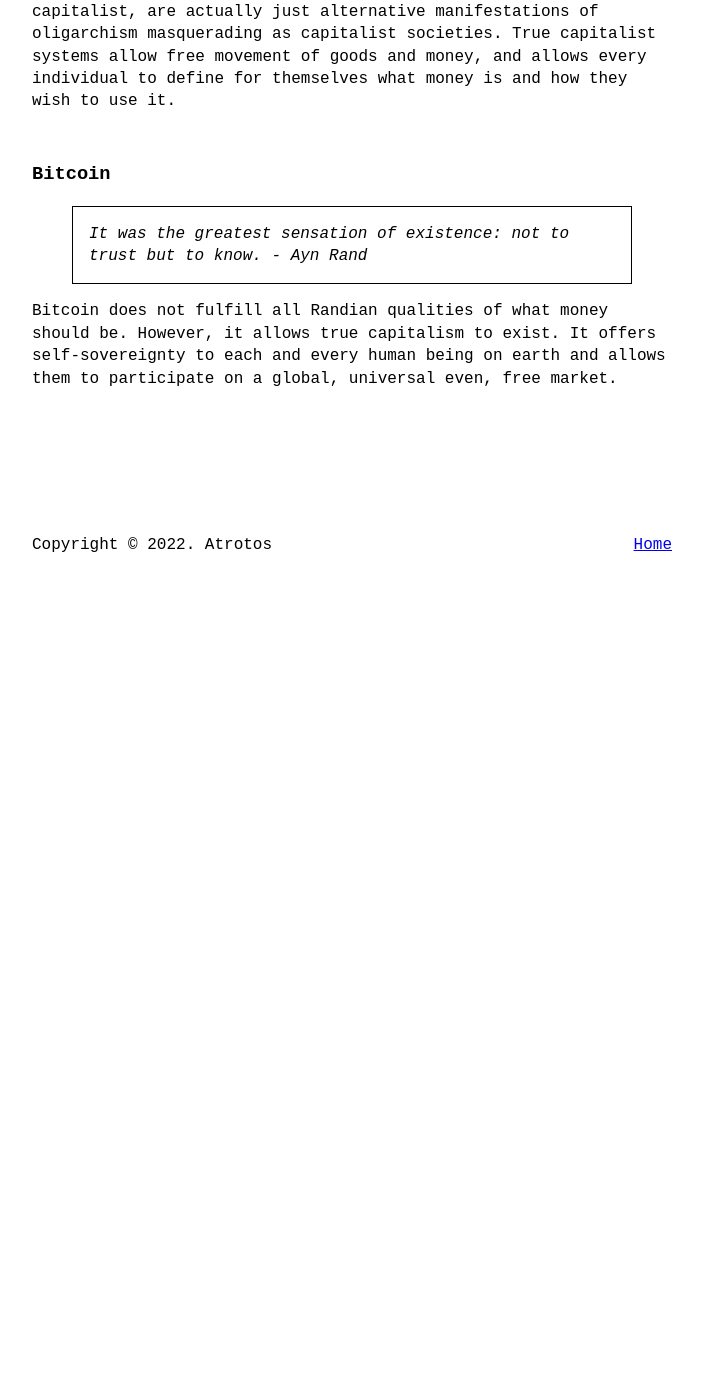
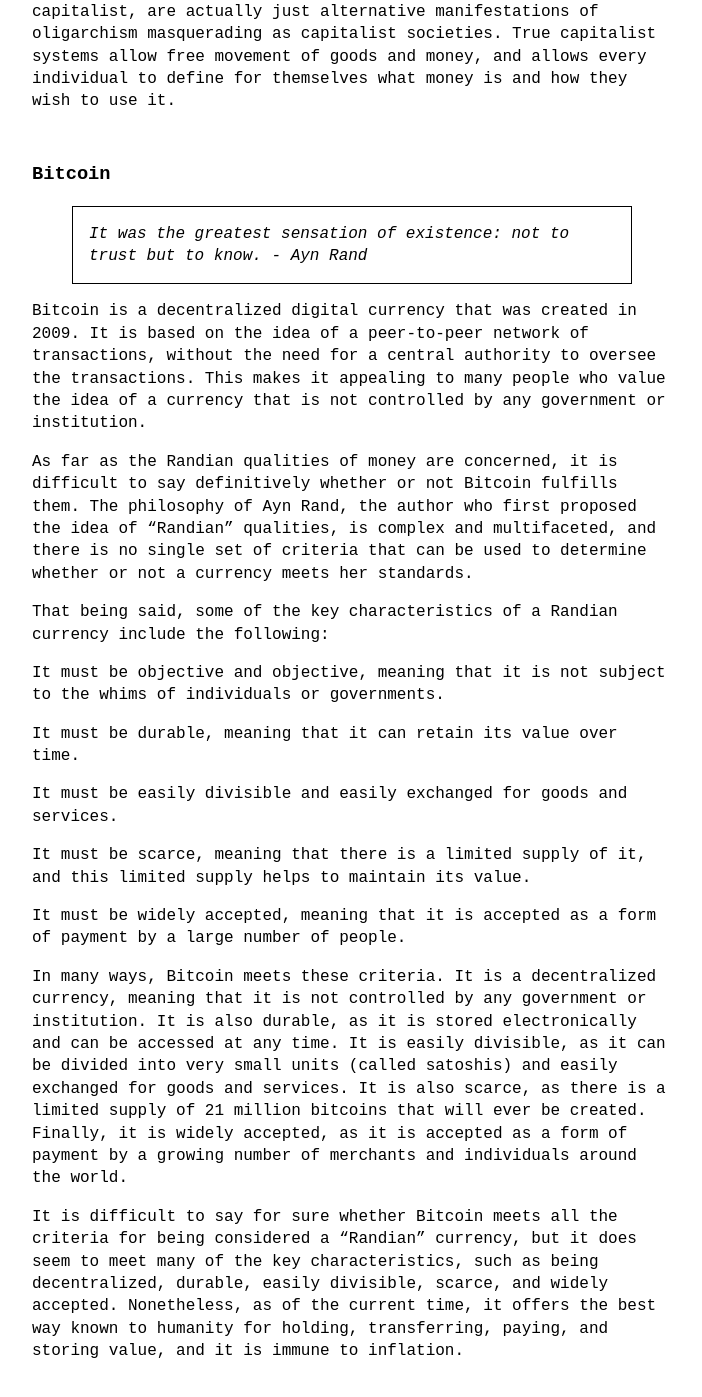
Before and after one commit to 0xAtrotos/0xatrotos.github.io, a Jekyll site: the page built from about.md, in a window 1280 px wide and 1400 px high, scrolled down 2491 px. Shown: the top 1397 px of the window, without its empty margins (288-990 px from the left). Built offline with Jekyll 4.4.1, drawn with Linux system fonts in a browser that asks for light colours; before the commit the page ends 3089 px from its top, so only the background shows below that.

Commit message:
About update

```diff
--- a/about.md
+++ b/about.md
@@ -38,4 +38,22 @@ Today we do not have an ideal capitalist system by any means. All systems around
 ### Bitcoin
 > It was the greatest sensation of existence: not to trust but to know. - Ayn Rand
 
-Bitcoin does not fulfill all Randian qualities of what money should be. However, it allows true capitalism to exist. It offers self-sovereignty to each and every human being on earth and allows them to participate on a global, universal even, free market.
+Bitcoin is a decentralized digital currency that was created in 2009. It is based on the idea of a peer-to-peer network of transactions, without the need for a central authority to oversee the transactions. This makes it appealing to many people who value the idea of a currency that is not controlled by any government or institution.
+
+As far as the Randian qualities of money are concerned, it is difficult to say definitively whether or not Bitcoin fulfills them. The philosophy of Ayn Rand, the author who first proposed the idea of "Randian" qualities, is complex and multifaceted, and there is no single set of criteria that can be used to determine whether or not a currency meets her standards.
+
+That being said, some of the key characteristics of a Randian currency include the following:
+
+It must be objective and objective, meaning that it is not subject to the whims of individuals or governments.
+
+It must be durable, meaning that it can retain its value over time.
+
+It must be easily divisible and easily exchanged for goods and services.
+
+It must be scarce, meaning that there is a limited supply of it, and this limited supply helps to maintain its value.
+
+It must be widely accepted, meaning that it is accepted as a form of payment by a large number of people.
+
+In many ways, Bitcoin meets these criteria. It is a decentralized currency, meaning that it is not controlled by any government or institution. It is also durable, as it is stored electronically and can be accessed at any time. It is easily divisible, as it can be divided into very small units (called satoshis) and easily exchanged for goods and services. It is also scarce, as there is a limited supply of 21 million bitcoins that will ever be created. Finally, it is widely accepted, as it is accepted as a form of payment by a growing number of merchants and individuals around the world.
+
+It is difficult to say for sure whether Bitcoin meets all the criteria for being considered a "Randian" currency, but it does seem to meet many of the key characteristics, such as being decentralized, durable, easily divisible, scarce, and widely accepted. Nonetheless, as of the current time, it offers the best way known to humanity for holding, transferring, paying, and storing value, and it is immune to inflation.
```
